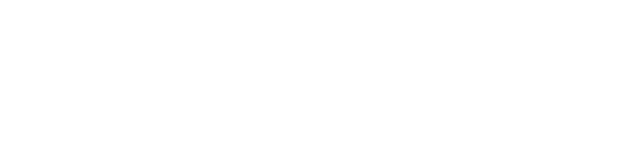
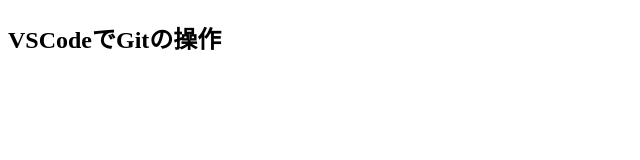
Before and after one commit to morijyobi-yama/vscode01, a plain HTML site: page index.html in a window 1280 px wide. Shown: the whole page, without its empty margins (0-640 px from the left). Drawn offline with Linux system fonts and the light colour scheme.

Commit message:
bodyの変更

```diff
--- a/index.html
+++ b/index.html
@@ -6,6 +6,6 @@
     <title>Document</title>
 </head>
 <body>
-
+    <h2>VSCodeでGitの操作</h2>
 </body>
 </html>
```
